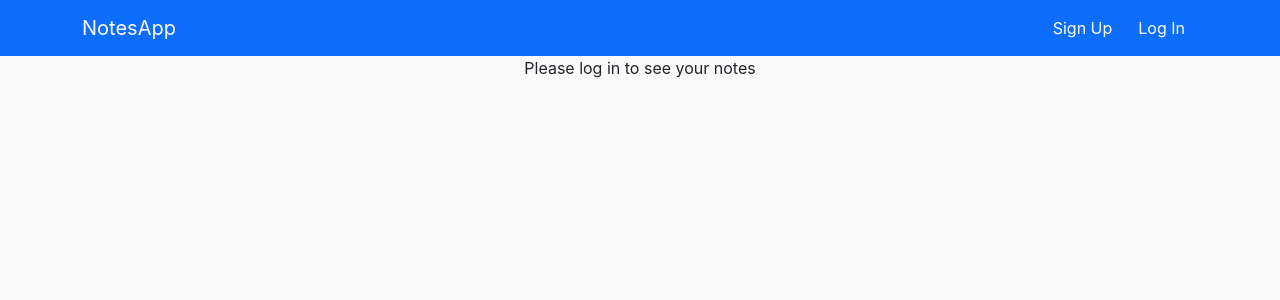
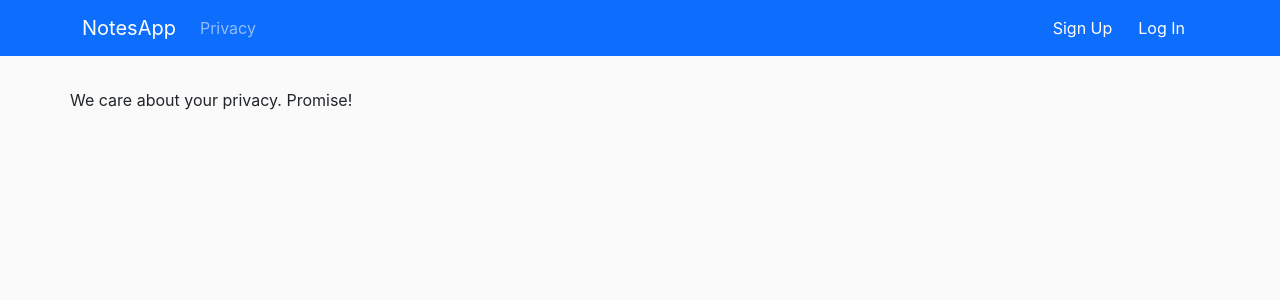
Before and after one commit to mmazzet/notes-app-react-, a React (Create React App) app in the folder frontend/: page /privacy in a window 1280 px wide. Shown: the top 300 px of the page. Built offline with nearby package versions, Linux system fonts and the light colour scheme.

Commit message:
added routes new pages

```diff
--- a/frontend/package.json
+++ b/frontend/package.json
@@ -17,6 +17,7 @@
     "react-dom": "^18.3.1",
     "react-hook-form": "^7.52.2",
     "react-icons": "^5.2.1",
+    "react-router-dom": "^6.26.1",
     "react-scripts": "5.0.1",
     "typescript": "^4.9.5",
     "web-vitals": "^2.1.4"
--- a/frontend/src/App.tsx
+++ b/frontend/src/App.tsx
@@ -1,19 +1,21 @@
-import { Container } from 'react-bootstrap';
+import { useEffect, useState } from 'react';
 import LoginModal from './components/LoginModal';
 import NavBar from './components/NavBar';
 import SignUpModal from './components/SignUpModal';
-import styles from "./styles/NotesPage.module.css";
-import { useEffect, useState } from 'react';
 import { User } from './models/user';
 import * as NotesApi from "./network/notes_api";
-import NotesPageLoggedinView from './components/NotesPageLoggedinView';
-import NotesPageLoggedOutView from './components/NotesPageLoggedOutView';
+import { BrowserRouter, Route, Routes } from 'react-router-dom';
+import { Container } from 'react-bootstrap';
+import NotesPage from './pages/NotesPage';
+import PrivacyPage from './pages/PrivacyPage';
+import NotFoundPage from './pages/NotFoundPage';
+import styles from "./styles/App.module.css";
 
 
 
 function App() {
 
-  const [loggedInUser, setLoggedInUser] = useState<User|null>(null);
+  const [loggedInUser, setLoggedInUser] = useState<User | null>(null);
   const [showSignUpModal, setShowSignUpModal] = useState(false);
   const [showLoginModal, setShowLoginModal] = useState(false);
 
@@ -30,6 +32,7 @@
   }, []);
 
   return (
+    <BrowserRouter>
       <div>
         <NavBar
           loggedInUser={loggedInUser}
@@ -37,14 +40,22 @@
           onSignUpClicked={() => setShowSignUpModal(true)}
           onLogoutSuccessful={() => setLoggedInUser(null)}
         />
-      <Container className={styles.notesPage}>
-        <>
-          {loggedInUser
-            ? <NotesPageLoggedinView />
-            : <NotesPageLoggedOutView />
-          }
-        </>
+        <Container className={styles.pageContainer}>
+          <Routes>
+            <Route
+              path="/"
+              element={<NotesPage loggedInUser={loggedInUser} />}
+            />
+            <Route
+              path="/privacy"
+              element={<PrivacyPage />}
+            />
+            <Route
+              path="/*"
+              element={<NotFoundPage />}
+            />
 
+          </Routes>
         </Container>
         {showSignUpModal &&
           <SignUpModal
@@ -65,6 +76,7 @@
           />
         }
       </div>
+    </BrowserRouter>
   );
 }
 
--- a/frontend/src/components/NavBar.tsx
+++ b/frontend/src/components/NavBar.tsx
@@ -2,6 +2,7 @@
 import { Container, Nav, Navbar } from "react-bootstrap";
 import NavBarLoggedInView from "./NavBarLoggedInView";
 import NavBarLoggedOutView from "./NavBarLoggedOutView";
+import { Link } from "react-router-dom";
 
 
 
@@ -12,21 +13,26 @@
     onLogoutSuccessful: () => void,
 }
 
-const NavBar = ({loggedInUser, onSignUpClicked, onLoginClicked, onLogoutSuccessful}: NavBarProps) => {
+const NavBar = ({ loggedInUser, onSignUpClicked, onLoginClicked, onLogoutSuccessful }: NavBarProps) => {
 
     return (
         <Navbar bg="primary" variant="dark" expand="sm" sticky="top">
             <Container>
-                <Navbar.Brand>
+                <Navbar.Brand as={Link} to="/">
                     NotesApp
                 </Navbar.Brand>
                 <Navbar.Toggle aria-controls="main-navbar" />
                 <Navbar.Collapse id="main-navbar">
+                    <Nav>
+                        <Nav.Link as={Link} to="/privacy">
+                            Privacy
+                        </Nav.Link>
+                    </Nav>
                     <Nav className="ms-auto">
-                        { loggedInUser
-                        ?<NavBarLoggedInView user={loggedInUser} onLogoutSuccessful={onLogoutSuccessful} />
-                        : <NavBarLoggedOutView onLoginClicked={onLoginClicked} onSignUpClicked={onSignUpClicked} />
-}
+                        {loggedInUser
+                            ? <NavBarLoggedInView user={loggedInUser} onLogoutSuccessful={onLogoutSuccessful} />
+                            : <NavBarLoggedOutView onLoginClicked={onLoginClicked} onSignUpClicked={onSignUpClicked} />
+                        }
                     </Nav>
                 </Navbar.Collapse>
             </Container>
--- /dev/null
+++ b/frontend/src/pages/NotFoundPage.tsx
@@ -0,0 +1,9 @@
+const NotFoundPage = () => {
+    return (
+        <div>
+            <p>Page not found!</p>
+        </div>
+     );
+}
+
+export default NotFoundPage;
--- /dev/null
+++ b/frontend/src/pages/NotesPage.tsx
@@ -0,0 +1,27 @@
+import { Container } from "react-bootstrap";
+import NotesPageLoggedinView from '../components/NotesPageLoggedinView';
+import NotesPageLoggedOutView from '../components/NotesPageLoggedOutView';
+import styles from "../styles/NotesPage.module.css";
+import { User } from "../models/user";
+
+
+interface NotesPageProps {
+  loggedInUser: User | null,
+}
+
+const NotesPage = ({ loggedInUser }: NotesPageProps) => {
+  return (
+    <Container className={styles.notesPage}>
+      <>
+        {loggedInUser
+          ? <NotesPageLoggedinView />
+          : <NotesPageLoggedOutView />
+        }
+      </>
+
+    </Container>
+
+  );
+}
+
+export default NotesPage;
--- /dev/null
+++ b/frontend/src/pages/PrivacyPage.tsx
@@ -0,0 +1,9 @@
+const PrivacyPage = () => {
+    return (
+        <div>
+            <p>We care about your privacy. Promise!</p>
+        </div>
+     );
+}
+
+export default PrivacyPage;
--- /dev/null
+++ b/frontend/src/styles/App.module.css
@@ -0,0 +1,3 @@
+.pageContainer {
+    padding: 32px 0;
+}
```
Also changed, not shown: 1 other file (tests, documents, lock files or other folders). Lines whose indentation alone changed are shown as unchanged.
